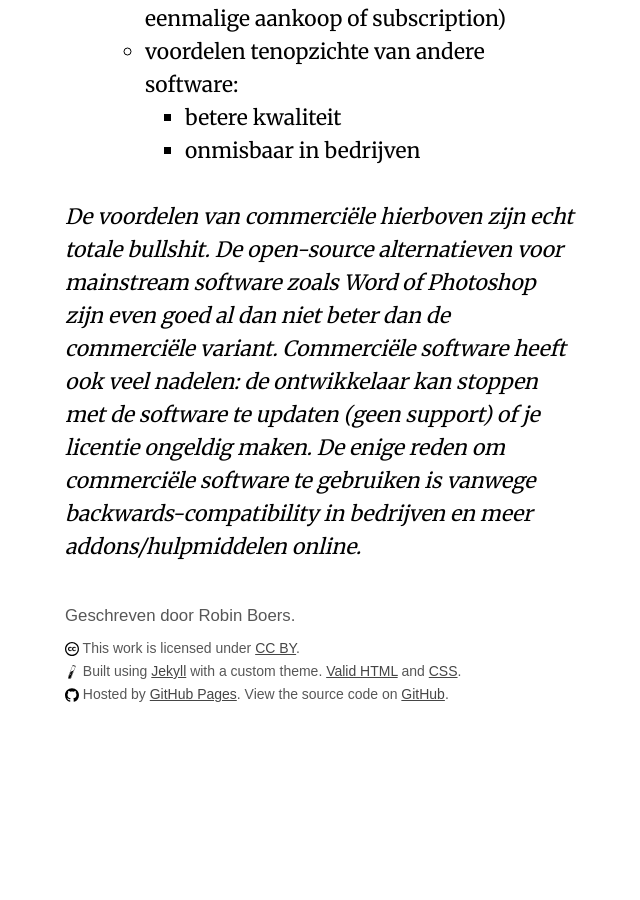
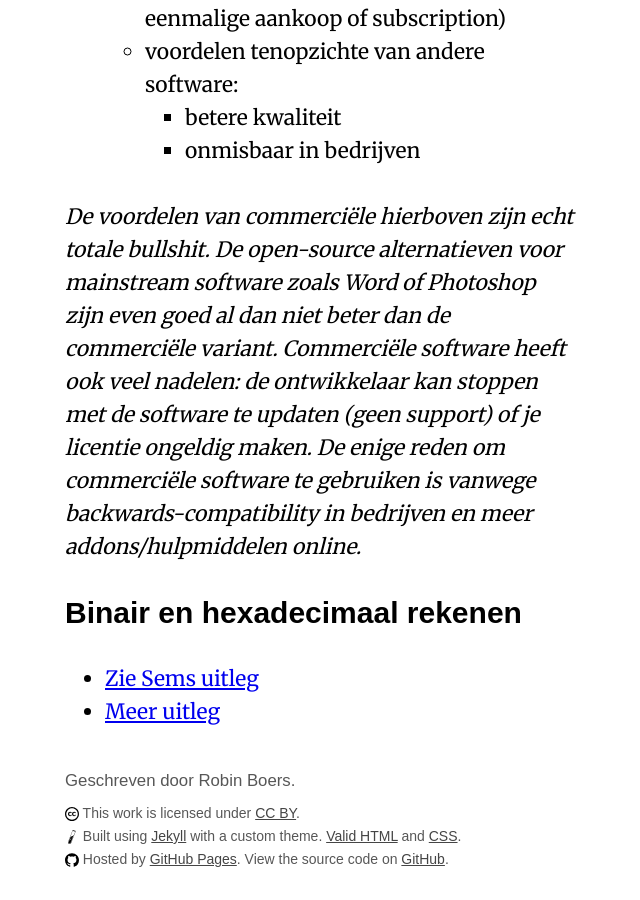
Before and after one commit to RobinBoers/school.geheimesite.nl, a Jekyll site: the page built from 4VWO/TW2/Informatica.md, in a window 1280 px wide and 900 px high, scrolled down 11581 px. Shown: the whole window, without its empty margins (319-959 px from the left). Built offline with Jekyll 4.4.1, drawn with Linux system fonts in a browser that asks for light colours; some web fonts are replaced; our own code applies the rules of GitHub Pages for plain Markdown files; before the commit the page ends 12316 px from its top, so only the background shows below that.

Commit message:
Add resources for calculating binary to informatica samenvatting

```diff
--- a/4VWO/TW2/Informatica.md
+++ b/4VWO/TW2/Informatica.md
@@ -248,3 +248,8 @@ Maar bovenop deze toepassingenlaag zit nog een toepassingenlaag: de website zelf
 		- onmisbaar in bedrijven
 
 _De voordelen van commerciële hierboven zijn echt totale bullshit. De open-source alternatieven voor mainstream software zoals Word of Photoshop zijn even goed al dan niet beter dan de commerciële variant. Commerciële software heeft ook veel nadelen: de ontwikkelaar kan stoppen met de software te updaten (geen support) of je licentie ongeldig maken. De enige reden om commerciële software te gebruiken is vanwege backwards-compatibility in bedrijven en meer addons/hulpmiddelen online._
+
+## Binair en hexadecimaal rekenen
+
+- [Zie Sems uitleg](https://docs.google.com/document/d/1X0n9lCgYCvWuAd3YSxMmhIzJ3OFWf6QRrA-HolVF0pY/edit)
+- [Meer uitleg](https://www.beterrekenen.nl/website/mob.php?pag=259)
```
